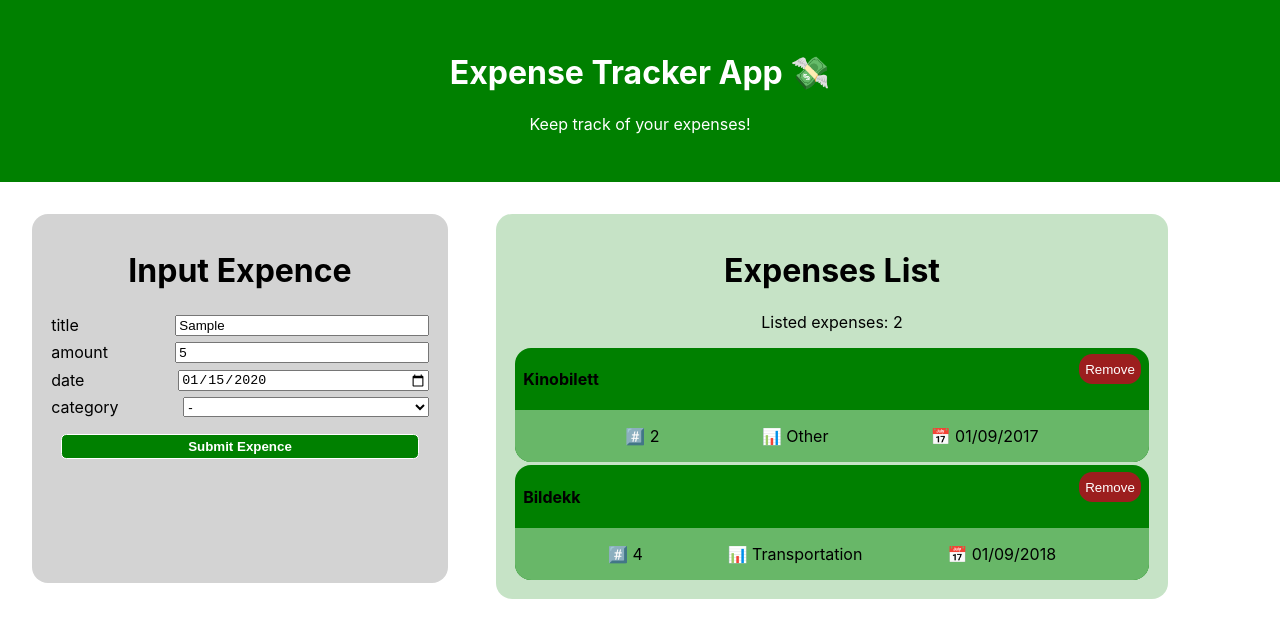
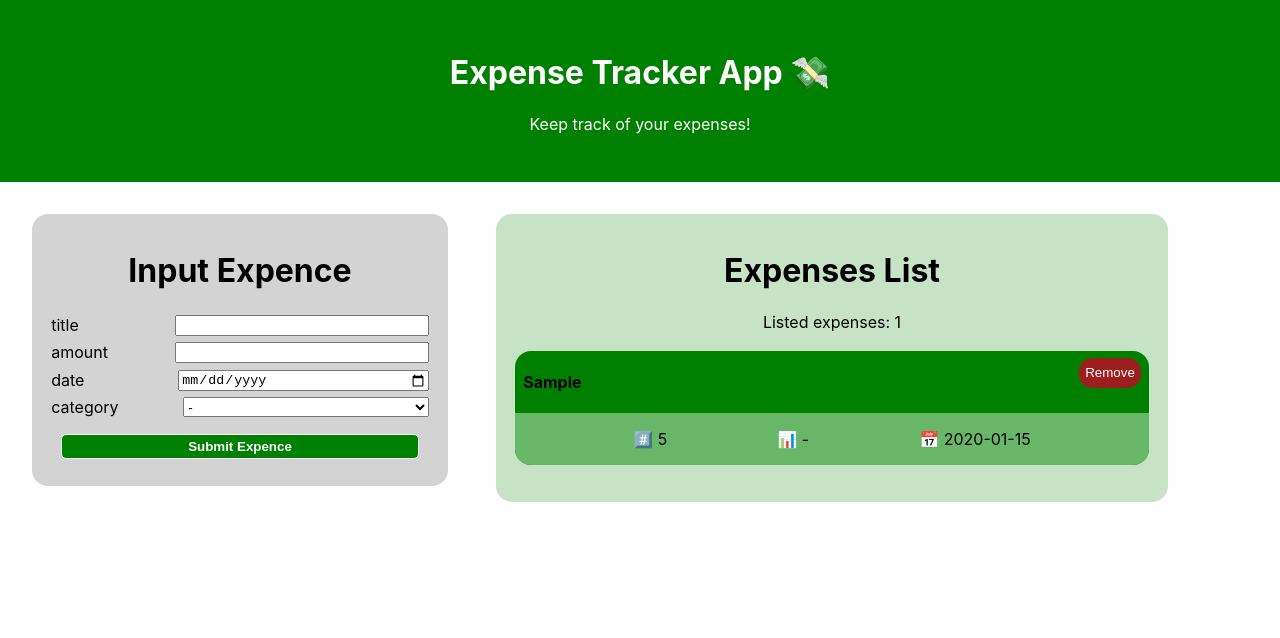
Before and after one commit to karolinetran/ReactExpenceApp-assignment3, a React (Create React App) app: page / in a window 1280 px wide. Both pictures are taken after typing "Sample", "5", "2020-01-15" into the empty fields and a click on the button "Submit Expence". Shown: the top 638 px of the page. Built offline with nearby package versions, Linux system fonts and the light colour scheme.

Commit message:
added functionality to add and remove

```diff
--- a/src/App.js
+++ b/src/App.js
@@ -3,16 +3,84 @@ import './App.css';
 import Header from "./components/Header.js";
 import InputForm from "./components/Input/InputForm.js";
 import DisplayContainer from "./components/Display/DisplayContainer.js";
+import { useEffect, useState } from 'react';
+
+function App() {
+  const [expenses, setExpenses] = useState([]);
+
+  useEffect(() => {
+
+    const sortAndRenameExpenses = () => {
+      const keys = Object.keys(localStorage).filter(key => key.startsWith("expense_"));
+      keys.sort((a, b) => {
+        const numA = parseInt(a.split('_')[1]);
+        const numB = parseInt(b.split('_')[1]);
+        return numA - numB;
+      });
+
+      keys.forEach((key, index) => {
+        const newName = `expense_${index}`;
+        if (key !== newName) {
+          const value = localStorage.getItem(key);
+          localStorage.removeItem(key);
+          localStorage.setItem(newName, value);
+        }
+      });
+    };
 
 
-function App() {
+    const updateExpenseFromLocalStorage = () => {
+      const keys = Object.keys(localStorage).filter(key => key.startsWith("expense_"));
+      const expenseData = keys.map(key => JSON.parse(localStorage.getItem(key)));
+      setExpenses(expenseData);
+    };
+
+    sortAndRenameExpenses();
+    updateExpenseFromLocalStorage();
+
+    const handleStorageChange = () => {
+      updateExpenseFromLocalStorage();
+    };
+    window.addEventListener("storage", handleStorageChange);
+
+  }, []);
+
+  const onExpenseUpdate = () => {
+    const keys = Object.keys(localStorage).filter(key => key.startsWith("expense_"));
+    const expenseData = keys.map(key => JSON.parse(localStorage.getItem(key)));
+    setExpenses(expenseData);
+  };
+
+  const removeExpenseItem = (index) => {
+    const updatedExpenses = expenses.filter((_, i) => i !== index);
+
+    updatedExpenses.forEach((_, i) => {
+      const key = `expense_${i}`;
+      const item = localStorage.getItem(`expense_${i + 1}`);
+      if (item) {
+        localStorage.setItem(key, item);
+      } else {
+        localStorage.removeItem(key);
+      }
+    });
+
+    setExpenses(updatedExpenses);
+    localStorage.removeItem(`expense_${expenses.length - 1}`);
+  };
+
   return (
     <div className="App">
-        <Header/>
-        <div className='input-display-container'>
-          <InputForm/>
-          <DisplayContainer/>
-        </div>
+      <Header />
+      <div className='input-display-container'>
+        <InputForm
+          expenses={expenses}
+          onExpenseUpdate={onExpenseUpdate}
+        />
+        <DisplayContainer
+          expenses={expenses}
+          onRemoveExpense={removeExpenseItem}
+        />
+      </div>
     </div>
   );
 }
--- a/src/components/Display/DisplayContainer.js
+++ b/src/components/Display/DisplayContainer.js
@@ -3,24 +3,29 @@ import ExpenseItem from  './ExpenseItem';
 import ExpenseCounter from './ExpenseCounter';
 
 class DisplayContainer extends React.Component {
+
     render() {
+		console.log("render")
+	  const {expenses, onRemoveExpense} = this.props;
+
       return (
 	  		<div className="display-container">
                 <h1>Expenses List</h1>
-				<ExpenseCounter/>
-				<ExpenseItem
-					title = "Kinobilett"
-					category= "Other"
-					amount = "2"
-					date ="01/09/2017"
+				<ExpenseCounter
+					count= {expenses.length}
 				/>
-				<ExpenseItem
-					title = "Bildekk"
-					category= "Transportation"
-					amount = "4"
-					date ="01/09/2018"
-				/>
+				<div className="display-container-items">
+					{expenses.map((expence, index) => (
+						<ExpenseItem
+							title = {expence.title}
+							category = {expence.category}
+							amount = {expence.amount}
+							date = {expence.date}
+							onRemove={() => onRemoveExpense(index)}
+						/>
 
+					))}
+				</div>
             </div>
 			);
     }
--- a/src/components/Display/ExpenseCounter.js
+++ b/src/components/Display/ExpenseCounter.js
@@ -3,9 +3,11 @@ import React from 'react';
 class ExpenseCounter extends React.Component {
     render() {
 
+	  const count = this.props.count;
+
       return (
 	  		<div className="">
-				<p>Listed expenses: 2</p>
+				<p>Listed expenses: {count}</p>
             </div>
 			);
     }
--- a/src/components/Display/ExpenseItem.js
+++ b/src/components/Display/ExpenseItem.js
@@ -7,12 +7,13 @@ class ExpenseItem extends React.Component {
 		const category = this.props.category;
 		const amount = this.props.amount;
 		const date = this.props.date;
+		const onRemove = this.props.onRemove;
 
       return (
 	  		<div className="display-item">
 				<div className="display-item-header">
 					<h4>{title}</h4>
-					<button>
+					<button onClick={onRemove}>
 						Remove
 					</button>
 				</div>
--- a/src/components/Input/InputElement.js
+++ b/src/components/Input/InputElement.js
@@ -6,6 +6,7 @@ class InputElement extends React.Component {
 		const type = this.props.type;
 		const name = this.props.name;
 		const handleInputChange = this.props.handleInputChange;
+		const value = this.props.value;
 
 		return (
 			<div className="input-form-element">
@@ -14,6 +15,7 @@ class InputElement extends React.Component {
 					<input
 						type={type}
 						name={name}
+						value={value}
 						onChange={handleInputChange}
 						required
 					/>
--- a/src/components/Input/InputForm.js
+++ b/src/components/Input/InputForm.js
@@ -1,5 +1,4 @@
 import React from 'react';
-import {useEffect} from 'react';
 import InputElement from "./InputElement.js";
 import InputDropdown from './InputDropdown.js';
 
@@ -12,11 +11,9 @@ class InputForm extends React.Component {
           amount:"",
           date:"",
           category:"-",
-          counter:0,
           error:false
         };
     }
-
 
     handleInputChange = (event) => {
         this.setState({ [event.target.name]: event.target.value });
@@ -36,33 +33,50 @@ class InputForm extends React.Component {
                 date: date,
                 category: category
             };
-            localStorage.setItem(`expense_${this.state.counter}`, JSON.stringify(expense));
-            this.state.counter = this.state.counter + 1;
+            localStorage.setItem(`expense_${this.props.expenses.length}`, JSON.stringify(expense));
+            this.props.onExpenseUpdate();
+
+            this.setState({
+                title: "",
+                amount: "",
+                date: "",
+                category: "-",
+                error: false
+            });
+
         }
     }
 
 
     render() {
+
+      const { error } = this.state;
+      const {title, amount, date,category} = this.state;
+
       return <div className="input-form-container">
                 <h1>Input Expence</h1>
                 <form className="input-form">
                     <InputElement
                         type='text'
                         name='title'
+                        value={title}
                         handleInputChange={this.handleInputChange}
                     />
                     <InputElement
                         type='number'
                         name='amount'
+                        value={amount}
                         handleInputChange={this.handleInputChange}
                     />
                     <InputElement
                         type='date'
                         name='date'
+                        value={date}
                         handleInputChange={this.handleInputChange}
                     />
                     <InputDropdown
                         name="category"
+                        value={category}
                         handleInputChange={this.handleInputChange}
                     />
                     <button
@@ -72,6 +86,11 @@ class InputForm extends React.Component {
                         Submit Expence
                     </button>
                 </form>
+                {error &&
+                    <p>
+                        Please fill in all fields
+                    </p>
+                }
 
             </div>;
     }
--- a/src/index.css
+++ b/src/index.css
@@ -26,6 +26,7 @@ code {
   border-radius:1em;
   width:30%;
   margin:2em;
+  height:30vh;
 }
 
 .input-form{
@@ -81,6 +82,11 @@ code {
   width:50%;
 }
 
+.display-container-items{
+  max-height:55vh;
+  overflow-y: auto;
+}
+
 .display-item{
   background:green;
   margin:0.2em;
```
